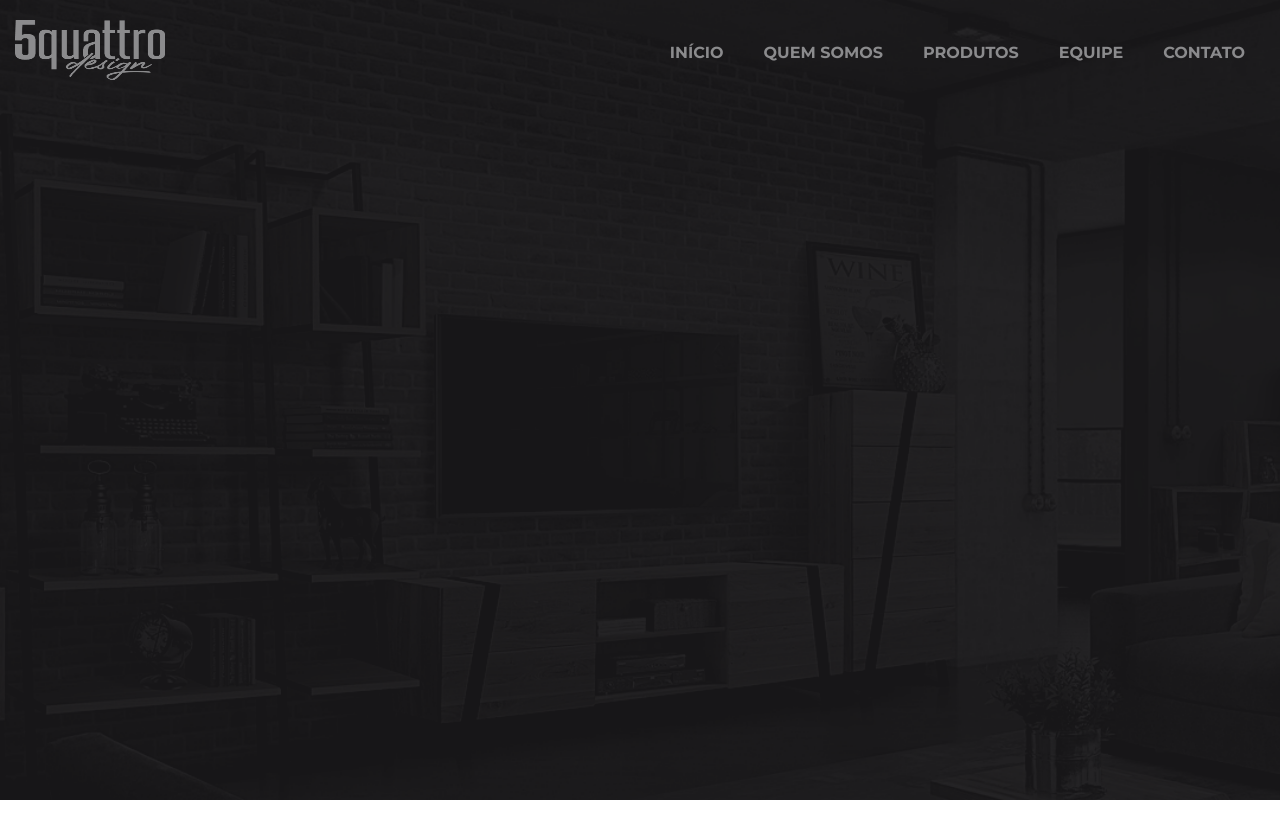
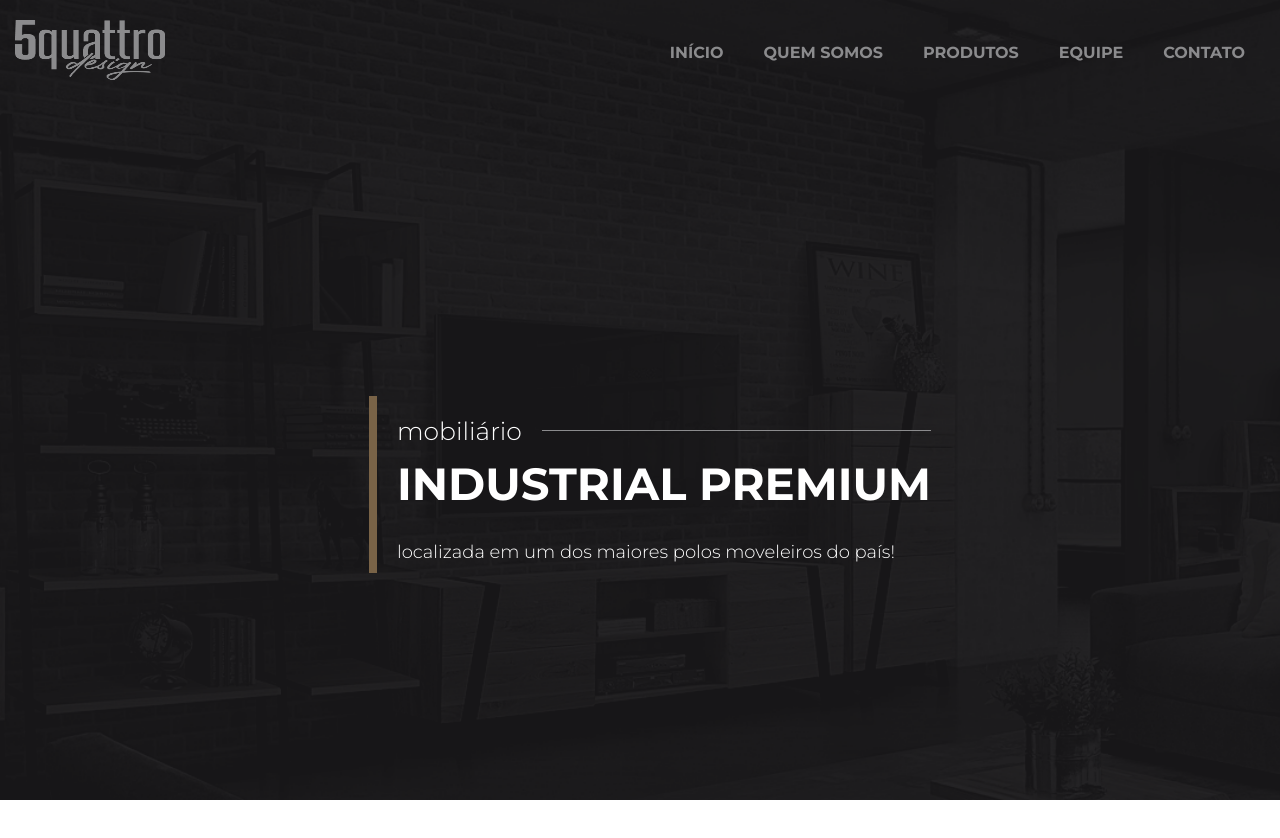
Before and after one commit to deborapozzebon/5quattro, a Next.js app: page / in a window 1280 px wide. Shown: the top 838 px of the page. Before the commit the page ends 800 px from the top, so only its background shows below. Built offline with nearby package versions, Linux system fonts and the light colour scheme.

Commit message:
informacoes da home

```diff
--- /dev/null
+++ b/src/components/informations/index.tsx
@@ -0,0 +1,29 @@
+import { InformationStyled } from "./styled";
+import Image from 'next/image'
+
+const Informations = () => {
+
+  return (
+    <InformationStyled>
+      <div className="container">
+        <div className="main-information">
+          <div className="left">
+            <div className="vertical-line"></div>
+          </div>
+          <div className="right">
+            <div className="top-right">
+              <span className="top-right-text">mobiliário </span>
+              <div className="horizontal-line"></div>
+            </div>
+            <div className="bottom-right">
+              <span className="bottom-right-text-principal">INDUSTRIAL PREMIUM</span>
+              <span className="bottom-right-text">localizada em um dos maiores polos moveleiros do país!</span>
+            </div>
+          </div>
+        </div>
+      </div>
+    </InformationStyled>
+  )
+}
+
+export default Informations;
--- /dev/null
+++ b/src/components/informations/styled.ts
@@ -0,0 +1,61 @@
+import styled from "styled-components";
+
+export const InformationStyled = styled.section`
+  color: white;
+  .container {
+    height: 100vh;
+    display: flex;
+    align-items: center;
+    justify-content: center;
+    .main-information {
+      display: flex;
+      .left {
+        padding: 0px 20px;
+        .vertical-line {
+          height: 100%;
+          width: 8px;
+          background-color: rgb(121, 99, 71);
+        }
+      }
+      .right {
+        .top-right {
+          display: flex;
+          align-items: center;
+          padding-top: 20px;
+          .top-right-text {
+            font-size: 25px;
+            font-weight: 200;
+            white-space: nowrap;
+            padding-right: 20px;
+          }
+          .horizontal-line {
+            height: 1px;
+            width: 100%;
+            background-color: rgb(139, 139, 141);
+          }
+        }
+        .bottom-right {
+          display: flex;
+          flex-direction: column;
+          .bottom-right-text-principal {
+            font-weight: 700;
+            font-size: 45px;
+            padding: 10px 0;
+          }
+          .bottom-right-text {
+            font-size: 18px;
+            font-weight: 200;
+            margin: 10px 0;
+            padding-top: 10px;
+          }
+        }
+      }
+    }
+  }
+
+  @media(max-width:950px){
+    .container .main-information {
+      margin: 0 10px;
+    }
+  }
+`;
--- a/src/pages/Home/index.tsx
+++ b/src/pages/Home/index.tsx
@@ -1,6 +1,7 @@
 import type { NextPage } from 'next'
 import Image from 'next/image'
 import Header from '../../components/header'
+import Informations from '../../components/informations'
 import { HomeImageStyled } from './styled'
 
 const Home: NextPage = () => {
@@ -16,6 +17,7 @@ const Home: NextPage = () => {
         />
       </HomeImageStyled>
       <Header />
+      <Informations />
     </>
   )
 }
```
